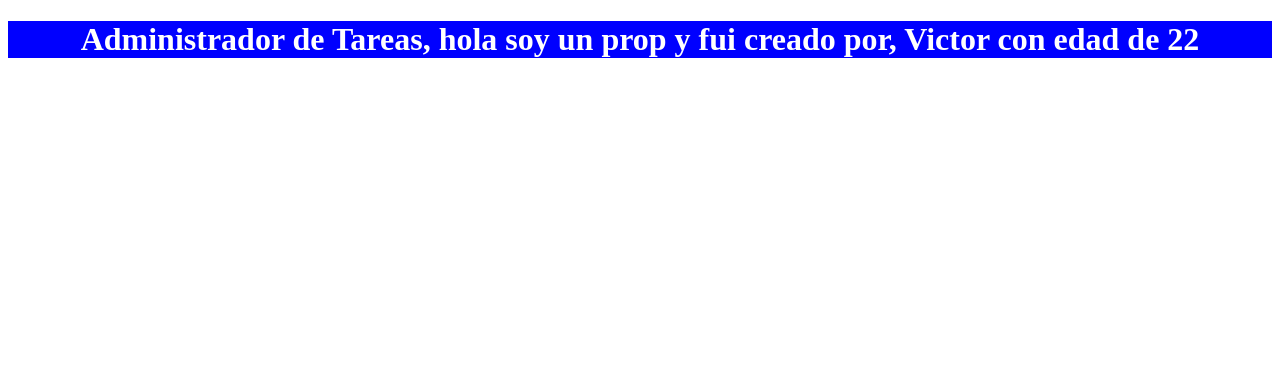
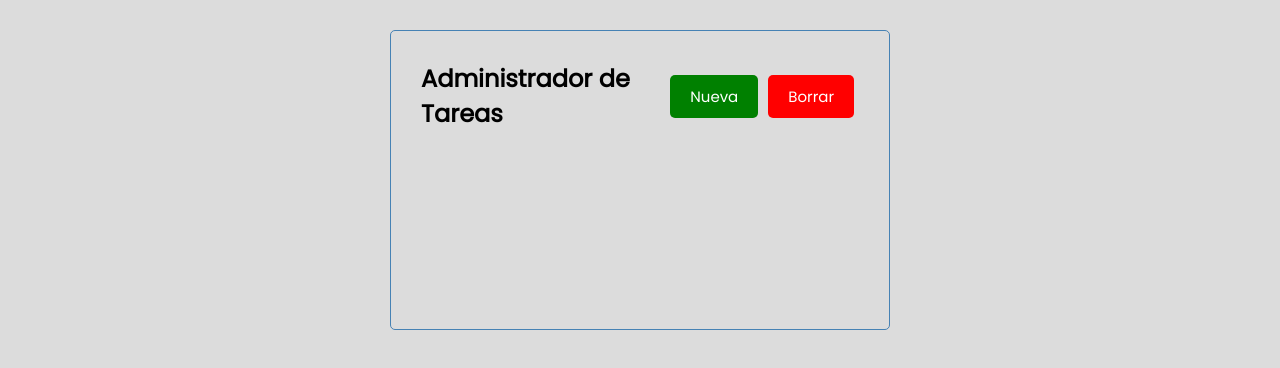
Before and after one commit to VictorManuelSalas/Administrador-de-Tareas, a React (Vite) app: page / in a window 1280 px wide. Shown: the top 368 px of the page. Built offline with nearby package versions, Linux system fonts and the light colour scheme.

Commit message:
botones y objetos

```diff
--- a/src/App.jsx
+++ b/src/App.jsx
@@ -6,10 +6,12 @@ function App() {
     //Aqui se agragaran todos los componentes para que se muestren en la pagina
     //Los omponentes se mandan a hablar como se muestra el Header y los props se hacen,
     //poniendo un nombre y darle un valor entre comillas simples.
-
-    <>
-      <Header titulo='hola soy un prop y fui creado por' nombre='Victor' edad={22} />
-    </>
+    /*<>
+      <Header titulo='Administrador de Tareas' nombre='Victor' edad={22} />
+    </>*/
+    <div className="container">
+      <Header titulo='Administrador de Tareas' />
+    </div>
   )
 }
 
--- /dev/null
+++ b/src/componentes/Boton.jsx
@@ -0,0 +1,10 @@
+//Para agregar el componente se agrega rafc y se autocompleta
+const onClick = () =>{
+    console.log('click')
+}
+const Boton = (props) => {
+  return (
+    <button onClick={onClick} style={{ backgroundColor: props.color }} className="btn">{props.text}</button>
+  )
+}
+export default Boton
--- a/src/componentes/Header.jsx
+++ b/src/componentes/Header.jsx
@@ -7,17 +7,32 @@ Header.prototype = {
     titulo: PropTypes.string.isRequired
 
 }
+
+//Asi se pueden crear4 estilos propios en react
+const estilos = {
+    color: 'red',
+    background: 'blue'
+}
+//Pa agregarlo al h1 se debe de poner en style={estilos}
 */
-
+import Boton from "./Boton"
 //Hay dos formas de llamar a los props, una es poniendo en la funcion en sus () el elemento destructurando entre llaves
 //por ejemplo, const Header = ({titulo}) =>. Y en el h1 ya no abra necesidad de poner el {props.} solo quedaria como {titulo}
 const Header = (props) => {
 
+
     return (
         /*Aqui se pueden agregar estilos como se muestra en el sig ejemplo */
+        /*
         <>
             <h1 style={{color:'white', background:'blue', textAlign:'center'}}>Administrador de Tareas, {props.titulo}, {props.nombre} con edad de {props.edad}</h1>
         </>
+        */
+       <header className='header'>
+            <h2>{props.titulo}</h2>
+            <Boton color='green' text='Nueva' />
+            <Boton color='red' text='Borrar' />
+       </header>
     )
 }
 
--- a/src/index.css
+++ b/src/index.css
@@ -1 +1,113 @@
-/*Aqui va lo del doc que paso el sensei en drive*/
+@import url('https://fonts.googleapis.com/css2?family=Poppins:wght@300;400&display=swap');
+
+* {
+  box-sizing: border-box;
+  margin: 0;
+  padding: 0;
+}
+
+body {
+  font-family: 'Poppins', sans-serif;
+  background-color: gainsboro;
+}
+
+.container {
+  max-width: 500px;
+  margin: 30px auto;
+  overflow: auto;
+  min-height: 300px;
+  border: 1px solid steelblue;
+  padding: 30px;
+  border-radius: 5px;
+}
+
+.header {
+  display: flex;
+  justify-content: space-between;
+  align-items: center;
+  margin-bottom: 20px;
+}
+
+.btn {
+  display: inline-block;
+  background: #000;
+  color: #fff;
+  border: none;
+  padding: 10px 20px;
+  margin: 5px;
+  border-radius: 5px;
+  cursor: pointer;
+  text-decoration: none;
+  font-size: 15px;
+  font-family: inherit;
+}
+
+.btn:focus {
+  outline: none;
+}
+
+.btn:active {
+  transform: scale(0.98);
+}
+
+.btn-block {
+  display: block;
+  width: 100%;
+}
+
+.task {
+  background: #f4f4f4;
+  margin: 5px;
+  padding: 10px 20px;
+  /* cursor: pointer; */
+}
+
+.task.terminado {
+  border-left: 5px solid green;
+}
+
+.task h3 {
+  display: flex;
+  align-items: center;
+  justify-content: space-between;
+}
+
+.add-form {
+  margin-bottom: 40px;
+}
+
+.form-control {
+  margin: 20px 0;
+}
+
+.form-control label {
+  display: block;
+}
+
+.form-control input {
+  width: 100%;
+  height: 40px;
+  margin: 5px;
+  padding: 3px 7px;
+  font-size: 17px;
+}
+
+.form-control-check {
+  display: flex;
+  align-items: center;
+  justify-content: space-between;
+}
+
+.form-control-check label {
+  flex: 1;
+}
+
+.form-control-check input {
+  flex: 2;
+  height: 20px;
+}
+
+footer {
+  margin-top: 30px;
+  text-align: center;
+}
```
Also changed, not shown: src/componentes/Tareas.jsx (added, +28 -0 lines).
